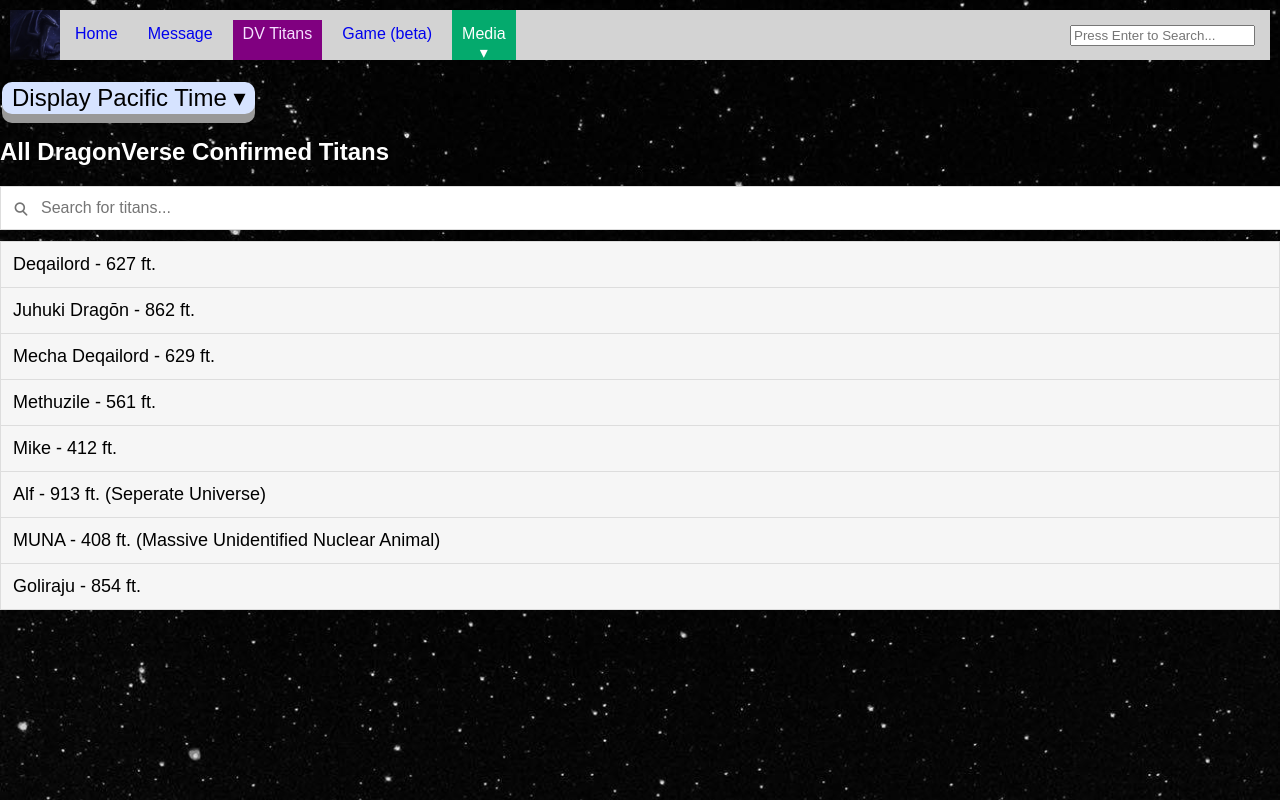
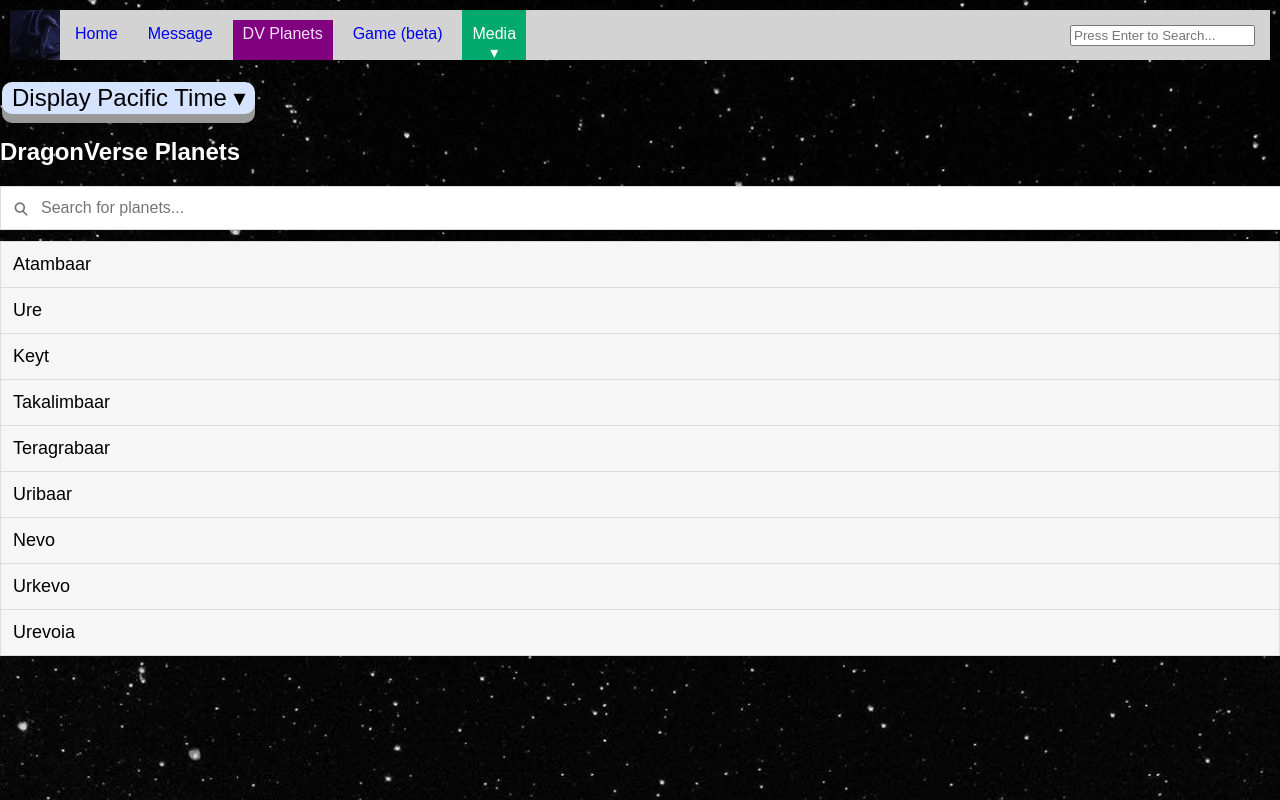
Before and after one commit to dragonverse/dragonverse.github.io, a plain HTML site: page link.htm in a window 1280 px wide. Shown: the top 800 px of the page. Drawn offline with Linux system fonts and the light colour scheme.

Commit message:
Added planets

```diff
--- a/link.htm
+++ b/link.htm
@@ -290,7 +290,7 @@
       </td>
       <td>
         <div class="menu-item-container active">
-          <a class="menu-item" href="link.htm">DV&nbsp;Titans</a>
+          <a class="menu-item" href="link.htm">DV&nbsp;Planets</a>
         </div>
       </td>
       <td>
@@ -336,22 +336,23 @@
 
   <p style="color:white" id="dat"></p>
 
-  <h2 style="color:white">All DragonVerse Confirmed Titans</h2>
+  <h2 style="color:white">DragonVerse Planets</h2>
 
-  <input type="text" id="myInput" onkeyup="myFunction()" placeholder="Search for titans..."
-    title="Type in a titan name">
+  <input type="text" id="myInput" onkeyup="myFunction()" placeholder="Search for planets..."
+    title="Type in a planet name">
 
   <ul id="myUL">
-    <li><a href="#">Deqailord - 627 ft.</a></li>
-    <li><a href="#">Juhuki Dragōn - 862 ft.</a></li>
-    <li><a href="#">Mecha Deqailord - 629 ft.</a></li>
+    <li><a href="#">Atambaar</a></li>
+    <li><a href="#">Ure</a></li>
+    <li><a href="#">Keyt</a></li>
 
-    <li><a href="#">Methuzile - 561 ft.</a></li>
-    <li><a href="#">Mike - 412 ft.</a></li>
+    <li><a href="#">Takalimbaar</a></li>
+    <li><a href="#">Teragrabaar</a></li>
 
-    <li><a href="#">Alf - 913 ft. (Seperate Universe)</a></li>
-    <li><a href="#">MUNA - 408 ft. (Massive Unidentified Nuclear Animal)</a></li>
-    <li><a href="#">Goliraju - 854 ft.</a></li>
+    <li><a href="#">Uribaar</a></li>
+    <li><a href="#">Nevo</a></li>
+    <li><a href="#">Urkevo</a></li>
+    <li><a href="#">Urevoia</a></li>
   </ul>
 
   <script>
```
Also changed, not shown: game.htm (+2 -1 lines), index.html (+6 -1 lines), messagecontact.htm (+2 -2 lines).
